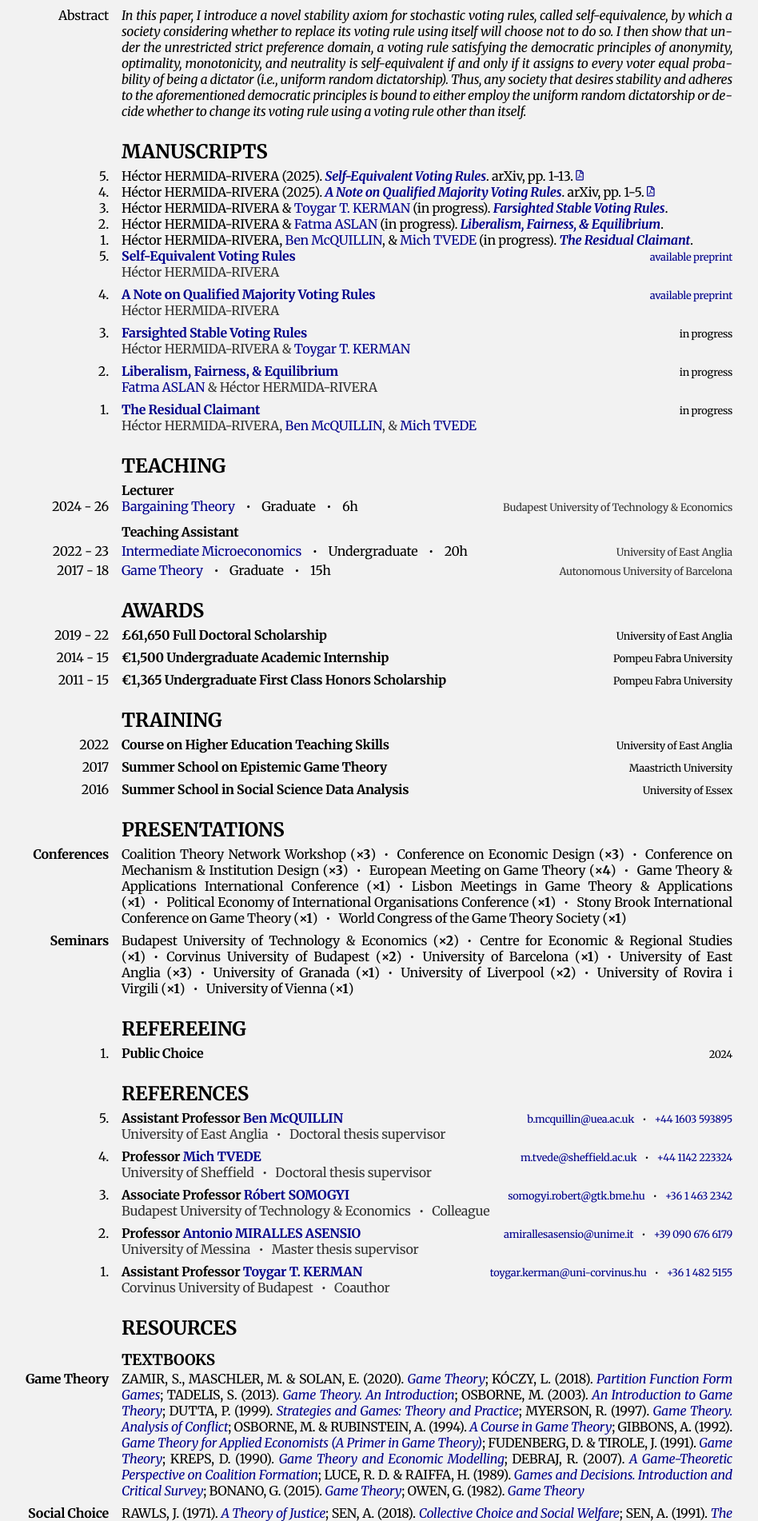
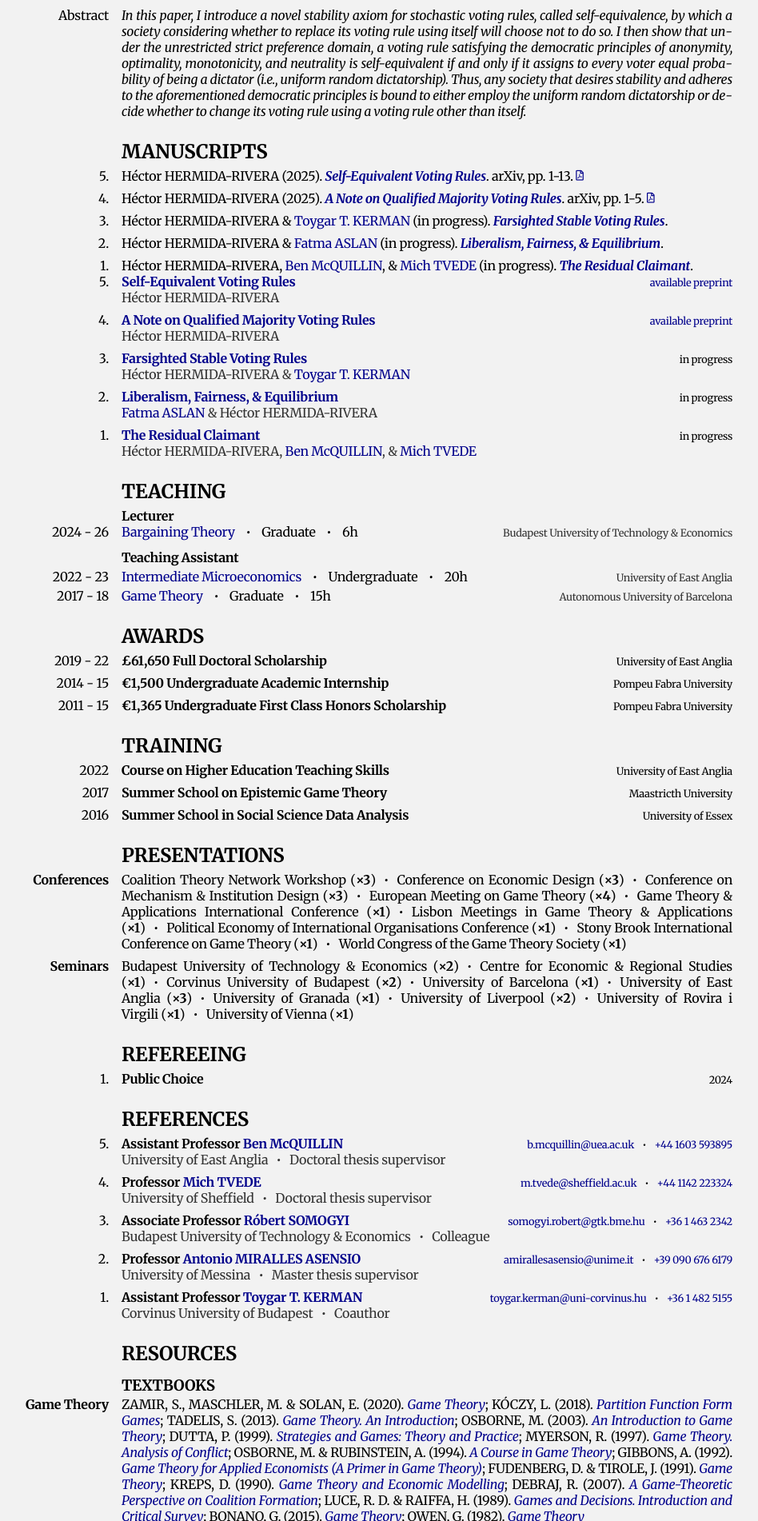
Before and after one commit to HectorHermidaRivera/hectorhermidarivera.github.io, a Jekyll site: the page built from index.md, in a window 1280 px wide. Shown: the part 1229-3131 px from the top of the page at 80% size, without its empty margins (164-1112 px from the left). Built offline with Jekyll 4.4.1, drawn with Linux system fonts in a browser that asks for light colours; a style sheet for code colours, icons or effects is not loaded.

Commit message:
Update index.md

```diff
--- a/index.md
+++ b/index.md
@@ -169,9 +169,7 @@ title: Home
       <i class="far fa-file-pdf"></i>
     </a>
   </div>
-</div>
 
-<div class="two-column">
   <div class="label">4.</div>
   <div>
     Héctor HERMIDA-RIVERA (2025).
@@ -181,9 +179,7 @@ title: Home
       <i class="far fa-file-pdf"></i>
     </a>
   </div>
-</div>
 
-<div class="two-column">
   <div class="label">3.</div>
   <div>
     Héctor HERMIDA-RIVERA & <a href="https://sites.google.com/view/ttkerman/">Toygar T. KERMAN</a> (in progress).
@@ -191,9 +187,7 @@ title: Home
     <a href="" target="_blank">
     </a>
   </div>
-</div>
 
-<div class="two-column">
   <div class="label">2.</div>
   <div>
     Héctor HERMIDA-RIVERA & <a href="https://sites.google.com/view/fatmaaslan/home">Fatma ASLAN</a> (in progress).
@@ -201,9 +195,7 @@ title: Home
     <a href="" target="_blank">
     </a>
   </div>
-</div>
 
-<div class="two-column">
   <div class="label">1.</div>
   <div>
     Héctor HERMIDA-RIVERA, <a href="https://research-portal.uea.ac.uk/en/persons/ben-mcquillin/">Ben McQUILLIN</a>, & <a href="https://sheffield.ac.uk/economics/staff/academic/mich-tvede">Mich TVEDE</a> (in progress).
```
